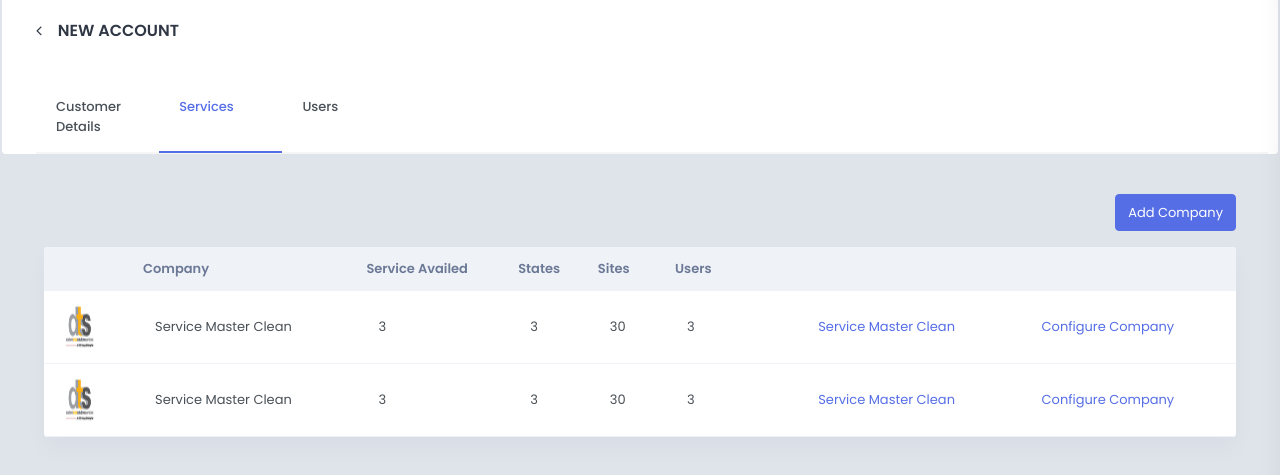
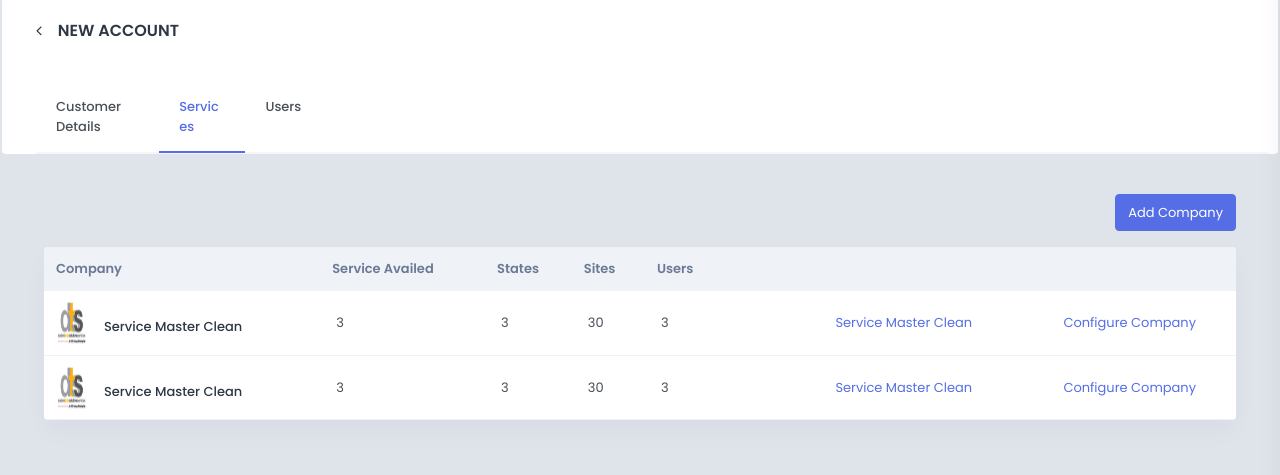
Before and after one commit to pransi24/SIS-QACA-html, a plain HTML site: page new-account.html in a window 1280 px wide. Both pictures are taken after a click on the tab "Services". Shown: the part 73-548 px from the top of the page. Drawn offline with Linux system fonts and the light colour scheme.

Commit message:
Add files via upload

```diff
--- a/new-account.html
+++ b/new-account.html
@@ -124,12 +124,12 @@
 										<span class="d-none d-sm-block">Customer Details</span>
 									</a>
 								</li>
-								<li class="nav-item w-10">
+								<li class="nav-item w-7">
 									<a class="nav-link bg-none" data-bs-toggle="tab" href="#sis-com" role="tab" aria-selected="true">
 										<span class="d-none d-sm-block">Services</span>
 									</a>
 								</li>
-								<li class="nav-item w-10">
+								<li class="nav-item w-7">
 									<a class="nav-link bg-none" data-bs-toggle="tab" href="#profile1" role="tab" aria-selected="false">
 										<span class="d-none d-sm-block">Users</span>
 									</a>
@@ -195,8 +195,7 @@
 							<table class="table align-middle table-nowrap mb-0">
 								<thead class="table-light">
 									<tr>
-										<th class="align-middle"></th>
-										<th class="align-middle">Company</th>
+										<th class="align-middle ms-4">Company</th>
 										<th class="align-middle">Service Availed</th>
 										<th class="align-middle">States</th>
 										<th class="align-middle">Sites</th>
@@ -208,26 +207,48 @@
 								</thead>
 								<tbody>
 									<tr>
-										<td><img src="assets/images/dts.jpg" class="rounded-circle avatar-sm"/></td>
-										<td class="p-4">Service Master Clean</td>
-										<td class="p-4">3</td>
-										<td class="p-4">3</td>
-										<td class="p-4">30</td>
-										<td class="p-4">3</td>
-										<td class="p-4"></td>
-										<td class="p-4"><a href="#">Service Master Clean</a></td>
-										<td class="p-4"><a href="#">Configure Company</a></td>
+										<td>
+										<div class="d-flex">
+											<div class="avatar-xs align-self-center me-2">
+												<div class="avatar-title text-success font-size-20">
+													<img src="assets/images/dts.jpg" class="avatar-sm"/>
+												</div>
+											</div>
+
+											<div class="overflow-hidden me-auto ms-2">
+												<h5 class="font-size-13 text-truncate mt-3">Service Master Clean</h5>
+											</div>
+										</div>
+										</td>
+										<td class="p-3">3</td>
+										<td class="p-3">3</td>
+										<td class="p-3">30</td>
+										<td class="p-3">3</td>
+										<td class="p-3"></td>
+										<td class="p-3"><a href="#" class="float-end">Service Master Clean</a></td>
+										<td class="p-3"><a href="#" class="float-end me-4">Configure Company</a></td>
 									</tr>
 									<tr>
-										<td><img src="assets/images/dts.jpg" class="rounded-circle avatar-sm"/></td>
-										<td class="p-4">Service Master Clean</td>
-										<td class="p-4">3</td>
-										<td class="p-4">3</td>
-										<td class="p-4">30</td>
-										<td class="p-4">3</td>
-										<td class="p-4"></td>
-										<td class="p-4"><a href="#">Service Master Clean</a></td>
-										<td class="p-4"><a href="#">Configure Company</a></td>
+										<td>
+										<div class="d-flex">
+											<div class="avatar-xs align-self-center me-2">
+												<div class="avatar-title text-success font-size-20">
+													<img src="assets/images/dts.jpg" class="avatar-sm"/>
+												</div>
+											</div>
+
+											<div class="overflow-hidden me-auto ms-2">
+												<h5 class="font-size-13 text-truncate mt-3">Service Master Clean</h5>
+											</div>
+										</div>
+										</td>
+										<td class="p-3">3</td>
+										<td class="p-3">3</td>
+										<td class="p-3">30</td>
+										<td class="p-3">3</td>
+										<td class="p-3"></td>
+										<td class="p-3"><a href="#" class="float-end">Service Master Clean</a></td>
+										<td class="p-3"><a href="#" class="float-end me-4">Configure Company</a></td>
 									</tr>
 								</tbody>
 							</table>
```
